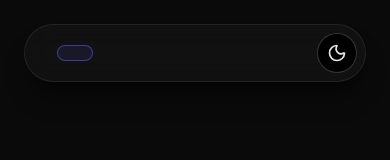
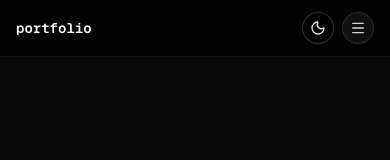
Before and after one commit to surajshrestha8/mysite, a Next.js app in the folder suraj/: page / in a window 390 px wide. Shown: the top 160 px of the page. Built offline with nearby package versions, Linux system fonts and the light colour scheme.

Commit message:
feat: fix nav items

```diff
--- a/suraj/components/providers/theme-provider.tsx
+++ b/suraj/components/providers/theme-provider.tsx
@@ -2,7 +2,7 @@
 
 import * as React from "react";
 import { ThemeProvider as NextThemesProvider } from "next-themes";
-import { LazyMotion, domAnimation } from "motion/react";
+import { LazyMotion, domMax } from "motion/react";
 
 export function ThemeProvider({
   children,
@@ -10,7 +10,7 @@ export function ThemeProvider({
 }: React.ComponentProps<typeof NextThemesProvider>) {
   return (
     <NextThemesProvider {...props}>
-      <LazyMotion features={domAnimation}>{children}</LazyMotion>
+      <LazyMotion features={domMax}>{children}</LazyMotion>
     </NextThemesProvider>
   );
 }
--- a/suraj/components/ui/floating-navbar.tsx
+++ b/suraj/components/ui/floating-navbar.tsx
@@ -1,6 +1,12 @@
 "use client";
-import React, { JSX, useEffect, useState } from "react";
-import { m, useScroll, useMotionValueEvent } from "motion/react";
+import React, { useEffect, useState } from "react";
+import {
+  m,
+  AnimatePresence,
+  useScroll,
+  useMotionValueEvent,
+} from "motion/react";
+import { Menu, X } from "lucide-react";
 import { cn } from "@/lib/utils";
 import { ModeToggle } from "@/components/ui/mode-toggle";
 
@@ -18,30 +24,25 @@ export const FloatingNav = ({
   const { scrollYProgress } = useScroll();
   const [scrolled, setScrolled] = useState(false);
   const [activeSection, setActiveSection] = useState("");
+  const [menuOpen, setMenuOpen] = useState(false);
 
   useEffect(() => {
-    const observers = navItems.map((item) => {
-      const element = document.querySelector(item.link);
-      if (!element) return null;
+    const checkActive = () => {
+      // The "trigger line" sits 40% from the top of the viewport.
+      // The active section is the last one whose top edge is above that line.
+      const triggerY = window.scrollY + window.innerHeight * 0.4;
+      let current = "";
+      for (const item of navItems) {
+        const el = document.querySelector(item.link) as HTMLElement | null;
+        if (!el) continue;
+        if (el.offsetTop <= triggerY) current = item.link;
+      }
+      setActiveSection(current);
+    };
 
-      const observer = new IntersectionObserver(
-        (entries) => {
-          entries.forEach((entry) => {
-            if (entry.isIntersecting) {
-              setActiveSection(item.link);
-            }
-          });
-        },
-        { threshold: 0.5 },
-      );
-
-      observer.observe(element);
-      return observer;
-    });
-
-    return () => {
-      observers.forEach((observer) => observer?.disconnect());
-    };
+    checkActive();
+    window.addEventListener("scroll", checkActive, { passive: true });
+    return () => window.removeEventListener("scroll", checkActive);
   }, [navItems]);
 
   useMotionValueEvent(scrollYProgress, "change", (current) => {
@@ -50,30 +51,39 @@ export const FloatingNav = ({
     }
   });
 
+  // Close menu on resize to desktop
+  useEffect(() => {
+    const onResize = () => {
+      if (window.innerWidth >= 640) setMenuOpen(false);
+    };
+    window.addEventListener("resize", onResize, { passive: true });
+    return () => window.removeEventListener("resize", onResize);
+  }, []);
+
   return (
+    <>
+      {/* ── Desktop pill nav (sm and up) ── */}
       <m.div
         initial={{ opacity: 0, y: -20 }}
         animate={{ opacity: 1, y: 0 }}
         transition={{ duration: 0.4, delay: 0.5 }}
         className={cn(
-        "fixed inset-x-0 top-6 z-[5000] mx-auto flex max-w-fit items-center justify-center space-x-4 rounded-full border border-black/[0.08] bg-white/95 py-2 pr-2 pl-8 shadow-lg shadow-black/[0.03] backdrop-blur-sm transition-shadow duration-300 dark:border-white/[0.15] dark:bg-black/95 dark:shadow-black/20",
+          "fixed inset-x-0 top-6 z-[5000] mx-auto hidden max-w-fit items-center justify-center space-x-4 rounded-full border border-black/[0.08] bg-white/95 py-2 pr-3 pl-8 shadow-lg shadow-black/[0.03] backdrop-blur-sm transition-shadow duration-300 sm:flex dark:border-white/[0.15] dark:bg-black/95 dark:shadow-black/20",
           scrolled && "shadow-xl shadow-black/[0.08] dark:shadow-black/40",
           className,
         )}
       >
-      {navItems.map((navItem, idx: number) => (
+        {navItems.map((navItem) => (
           <a
             key={navItem.link}
             href={navItem.link}
             className={cn(
-            "relative flex items-center space-x-1 rounded-full px-4 py-2 text-neutral-600 transition-colors hover:text-neutral-900 dark:text-neutral-300 dark:hover:text-white",
-            activeSection === navItem.link && "text-indigo-600 dark:text-white",
+              "relative flex items-center space-x-1 rounded-full px-4 py-2 text-sm text-neutral-600 transition-colors hover:text-neutral-900 dark:text-neutral-300 dark:hover:text-white",
+              activeSection === navItem.link &&
+                "text-indigo-600 dark:text-white",
             )}
           >
-          <span className="relative z-20 block sm:hidden">{navItem.icon}</span>
-          <span className="relative z-20 hidden text-sm sm:block">
-            {navItem.name}
-          </span>
+            <span className="relative z-20">{navItem.name}</span>
             {activeSection === navItem.link && (
               <m.span
                 layoutId="activeNav"
@@ -83,9 +93,127 @@ export const FloatingNav = ({
             )}
           </a>
         ))}
-      <div className="flex items-center gap-3">
+        <div className="flex items-center">
           <ModeToggle />
         </div>
       </m.div>
+
+      {/* ── Mobile top bar (below sm) ── */}
+      <m.div
+        initial={{ opacity: 0, y: -20 }}
+        animate={{ opacity: 1, y: 0 }}
+        transition={{ duration: 0.4, delay: 0.5 }}
+        className="fixed inset-x-0 top-0 z-[5000] flex items-center justify-between border-b border-black/[0.06] bg-white/70 px-4 py-3 backdrop-blur-xl sm:hidden dark:border-white/[0.08] dark:bg-black/70"
+      >
+        <span className="font-mono text-sm font-semibold text-neutral-900 dark:text-white">
+          portfolio
+        </span>
+        <div className="flex items-center gap-2">
+          <ModeToggle />
+          <button
+            onClick={() => setMenuOpen((prev) => !prev)}
+            className="flex h-8 w-8 items-center justify-center rounded-full border border-black/[0.08] bg-white/80 text-neutral-700 backdrop-blur-sm transition-colors hover:bg-white dark:border-white/[0.12] dark:bg-white/[0.06] dark:text-neutral-300 dark:hover:bg-white/[0.1]"
+            aria-label="Toggle menu"
+          >
+            <AnimatePresence mode="wait" initial={false}>
+              {menuOpen ? (
+                <m.span
+                  key="close"
+                  initial={{ rotate: -90, opacity: 0 }}
+                  animate={{ rotate: 0, opacity: 1 }}
+                  exit={{ rotate: 90, opacity: 0 }}
+                  transition={{ duration: 0.15 }}
+                >
+                  <X className="h-4 w-4" />
+                </m.span>
+              ) : (
+                <m.span
+                  key="open"
+                  initial={{ rotate: 90, opacity: 0 }}
+                  animate={{ rotate: 0, opacity: 1 }}
+                  exit={{ rotate: -90, opacity: 0 }}
+                  transition={{ duration: 0.15 }}
+                >
+                  <Menu className="h-4 w-4" />
+                </m.span>
+              )}
+            </AnimatePresence>
+          </button>
+        </div>
+      </m.div>
+
+      {/* ── Mobile dropdown menu ── */}
+      <AnimatePresence>
+        {menuOpen && (
+          <m.div
+            initial={{ opacity: 0, scale: 0.97, y: -6 }}
+            animate={{ opacity: 1, scale: 1, y: 0 }}
+            exit={{ opacity: 0, scale: 0.97, y: -6 }}
+            transition={{ duration: 0.2, ease: "easeOut" }}
+            className="fixed inset-x-0 top-[57px] z-[4999] px-4 sm:hidden"
+          >
+            <div className="overflow-hidden rounded-2xl border border-white/40 bg-white/60 shadow-2xl shadow-black/[0.08] backdrop-blur-2xl dark:border-white/[0.1] dark:bg-black/60 dark:shadow-black/40">
+              {/* shimmer strip */}
+              <div className="h-px w-full bg-gradient-to-r from-transparent via-indigo-400/40 to-transparent" />
+
+              <div className="py-1.5">
+                {navItems.map((navItem, i) => (
+                  <m.a
+                    key={navItem.link}
+                    href={navItem.link}
+                    onClick={() => setMenuOpen(false)}
+                    initial={{ opacity: 0, x: -8 }}
+                    animate={{ opacity: 1, x: 0 }}
+                    transition={{ duration: 0.15, delay: i * 0.04 }}
+                    className={cn(
+                      "relative mx-2 flex items-center gap-3 rounded-xl px-4 py-3 text-sm transition-colors hover:text-neutral-900 dark:hover:text-white",
+                      activeSection === navItem.link
+                        ? "font-medium text-indigo-600 dark:text-indigo-400"
+                        : "text-neutral-600 hover:bg-black/[0.04] dark:text-neutral-400 dark:hover:bg-white/[0.06]",
+                    )}
+                  >
+                    {activeSection === navItem.link && (
+                      <m.span
+                        layoutId="activeNavMobile"
+                        className="absolute inset-0 rounded-xl border border-indigo-500/20 bg-indigo-500/[0.08] dark:bg-indigo-500/[0.12]"
+                        transition={{
+                          type: "spring",
+                          stiffness: 300,
+                          damping: 30,
+                        }}
+                      />
+                    )}
+                    {navItem.icon && (
+                      <span className="relative z-10">{navItem.icon}</span>
+                    )}
+                    <span className="relative z-10">{navItem.name}</span>
+                    {activeSection === navItem.link && (
+                      <span className="relative z-10 ml-auto h-1.5 w-1.5 rounded-full bg-indigo-500" />
+                    )}
+                  </m.a>
+                ))}
+              </div>
+
+              {/* bottom shimmer strip */}
+              <div className="h-px w-full bg-gradient-to-r from-transparent via-indigo-400/20 to-transparent" />
+            </div>
+          </m.div>
+        )}
+      </AnimatePresence>
+
+      {/* ── Backdrop ── */}
+      <AnimatePresence>
+        {menuOpen && (
+          <m.div
+            initial={{ opacity: 0 }}
+            animate={{ opacity: 1 }}
+            exit={{ opacity: 0 }}
+            transition={{ duration: 0.2 }}
+            className="fixed inset-0 z-[4998] bg-black/10 backdrop-blur-[2px] sm:hidden dark:bg-black/20"
+            onClick={() => setMenuOpen(false)}
+          />
+        )}
+      </AnimatePresence>
+    </>
   );
 };
--- a/suraj/components/ui/mode-toggle.tsx
+++ b/suraj/components/ui/mode-toggle.tsx
@@ -20,7 +20,7 @@ export function ModeToggle() {
   return (
     <button
       onClick={() => setTheme(theme === "dark" ? "light" : "dark")}
-      className="relative flex h-10 w-10 items-center justify-center rounded-full border border-neutral-200 bg-white text-neutral-800 transition-colors hover:bg-neutral-100 dark:border-white/[0.2] dark:bg-black dark:text-neutral-200 dark:hover:bg-neutral-900"
+      className="relative flex h-8 w-8 items-center justify-center rounded-full border border-neutral-200 bg-white text-neutral-800 transition-colors hover:bg-neutral-100 dark:border-white/[0.2] dark:bg-black dark:text-neutral-200 dark:hover:bg-neutral-900"
       aria-label="Toggle theme"
     >
       <m.div
@@ -33,7 +33,7 @@ export function ModeToggle() {
         transition={{ duration: 0.2 }}
         className="absolute inset-0 flex items-center justify-center"
       >
-        <Moon className="h-5 w-5" />
+        <Moon className="h-4 w-4" />
       </m.div>
       <m.div
         initial={false}
@@ -45,7 +45,7 @@ export function ModeToggle() {
         transition={{ duration: 0.2 }}
         className="absolute inset-0 flex items-center justify-center"
       >
-        <Sun className="h-5 w-5" />
+        <Sun className="h-4 w-4" />
       </m.div>
     </button>
   );
--- a/suraj/components/ui/text-generate-effect.tsx
+++ b/suraj/components/ui/text-generate-effect.tsx
@@ -9,7 +9,7 @@ function WordsRenderer({
   filter,
 }: {
   wordsArray: string[];
-  scope: React.RefObject<HTMLElement>;
+  scope: React.RefObject<HTMLDivElement>;
   filter: boolean;
 }) {
   return (
@@ -38,7 +38,7 @@ export const TextGenerateEffect = ({
   filter?: boolean;
   duration?: number;
 }) => {
-  const [scope, animate] = useAnimate();
+  const [scope, animate] = useAnimate<HTMLDivElement>();
   const wordsArray = words.split(" ");
 
   useEffect(() => {
```
Lines whose indentation alone changed are shown as unchanged.
